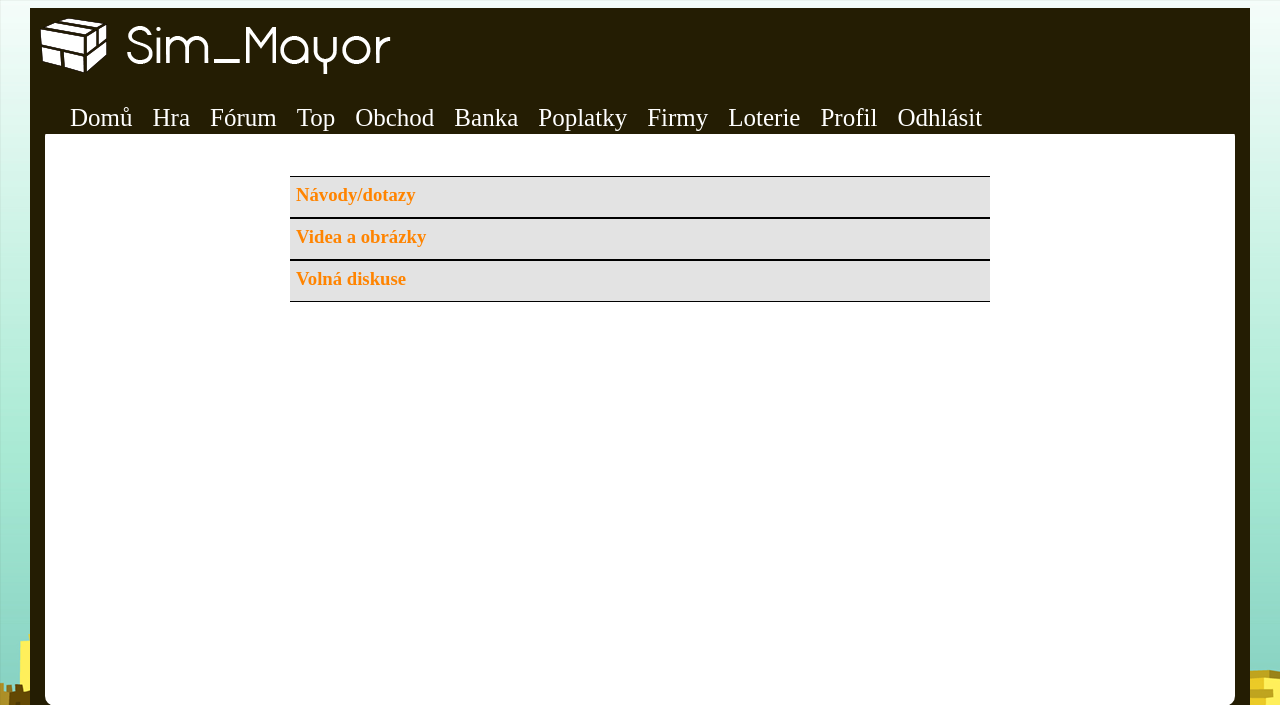
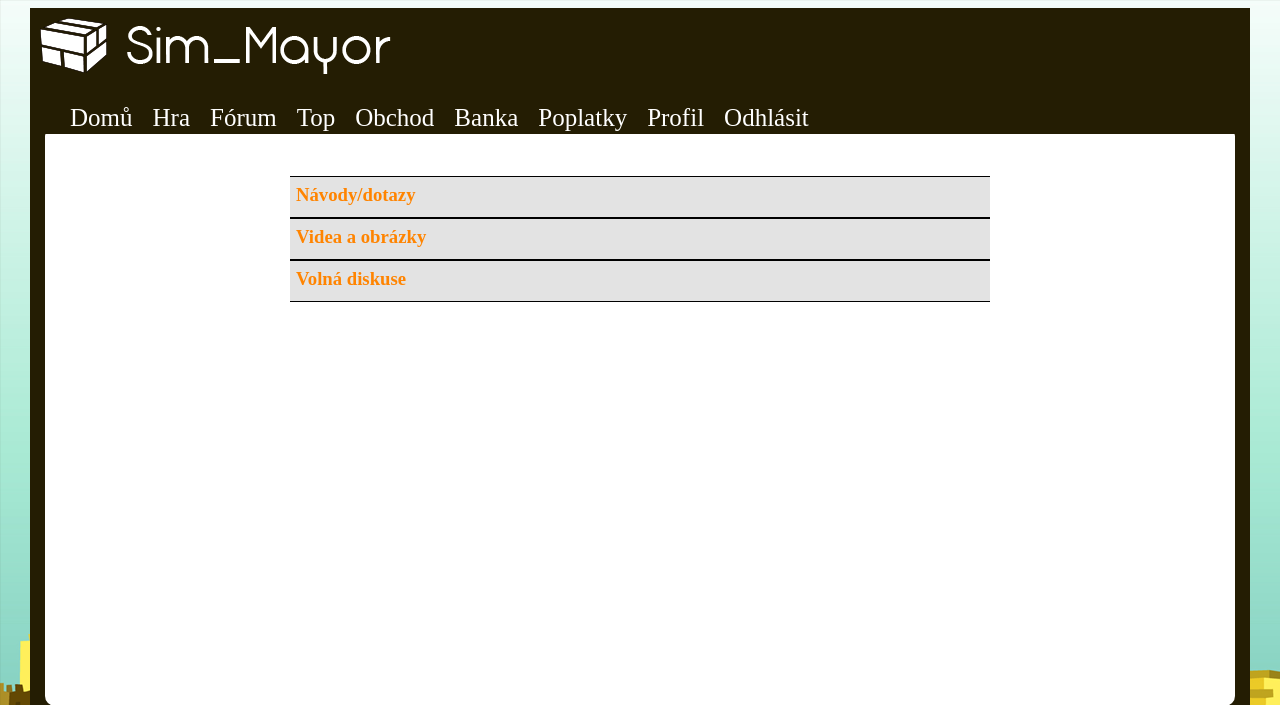
Before and after one commit to jenkings/simmayor, a PHP site: page /simmayor/forum/index.php in a window 1280 px wide. Shown: the top 705 px of the page. Run offline with PHP 8.4, Linux system fonts and the light colour scheme; the visitor is signed in with stand-in values (Sample User, id 1); data that the repository does not hold is empty.

Commit message:
opravena chyba v menu fóra

```diff
--- a/files/forum/menu.php
+++ b/files/forum/menu.php
@@ -16,8 +16,6 @@ if (!isset($_SESSION)) session_start();
 				<li><a href="../obchod.php">Obchod</a></li>
 				<li><a href="../banka.php">Banka</a></li>
 				<li><a href="../islandset.php">Poplatky</a></li>
-				<li><a href="../firmy.php">Firmy</a></li>
-				<li><a href="../lotto.php">Loterie</a></li>
 				<li><a href="../showme.php">Profil</a></li>
 				<li><a href="../logout.php">Odhlásit</a></li>
 				<?php
```
Also changed, not shown: files/menu.php (line endings or trailing spaces).
